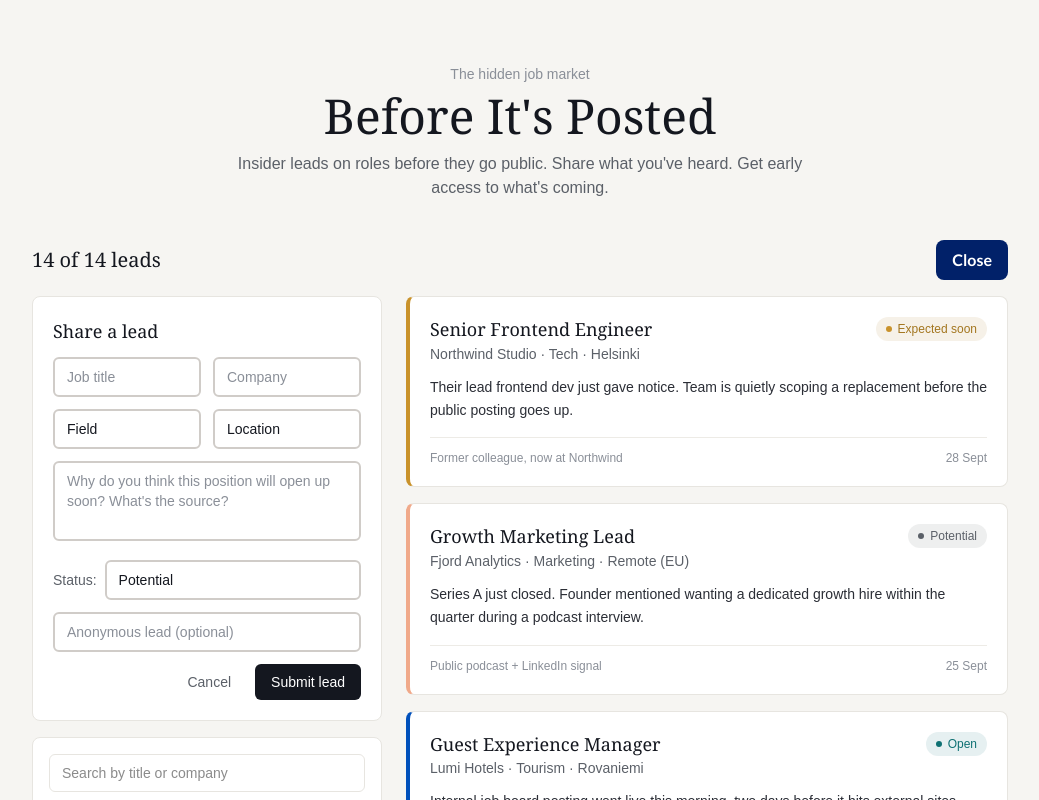
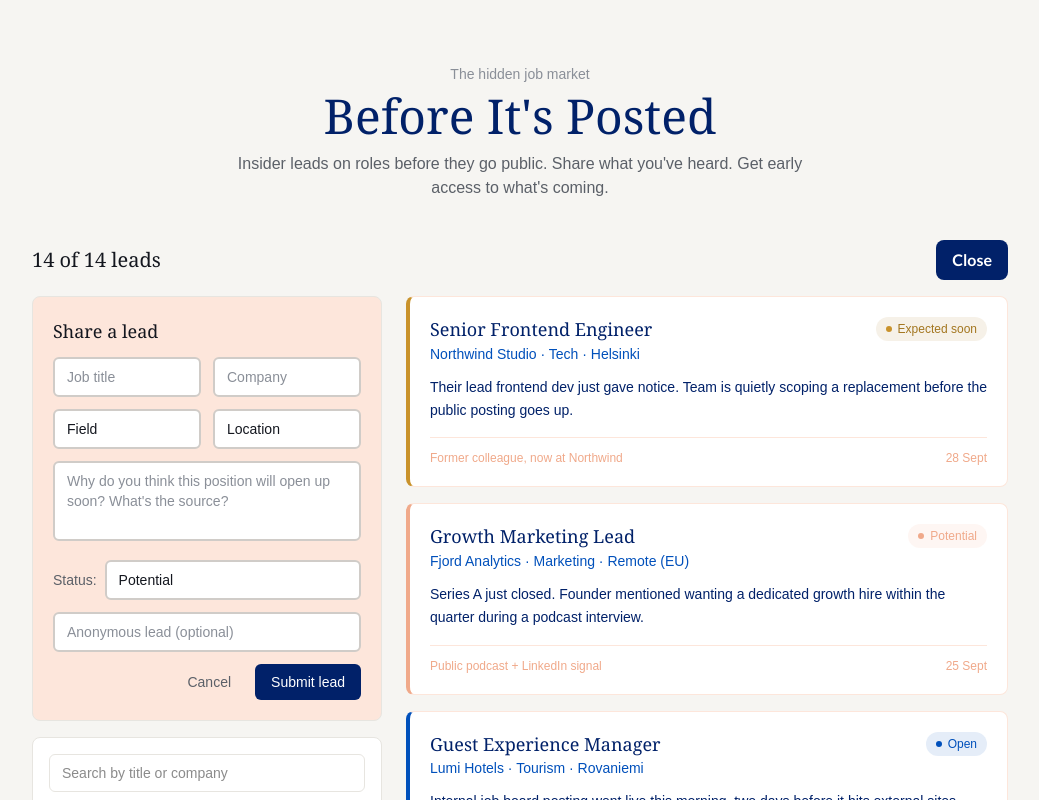
Before and after one commit to Nyukaa/Before_It-s_Posted, a Next.js app: page / in a window 1280 px wide. Both pictures are taken after a click on the button "Share a lead". Shown: the top 800 px of the page, without its empty margins (120-1159 px from the left). Built offline with nearby package versions, Linux system fonts and the light colour scheme.

Commit message:
style: update color variables for headings, borders, and buttons across components

```diff
--- a/src/app/page.tsx
+++ b/src/app/page.tsx
@@ -54,7 +54,7 @@ export default function HomePage() {
     <div className="min-h-screen bg-[#F6F5F2]">
       <header className="max-w-5xl mx-auto px-6 pt-16 pb-10 text-center">
         <p className="text-sm text-[#8A8F98] mb-2">The hidden job market</p>
-        <h1 className="font-serif text-4xl sm:text-5xl text-[#14171F]">
+        <h1 className="font-serif text-4xl sm:text-5xl text-espoo-navy">
           Before It&apos;s Posted
         </h1>
         <p className="text-[#5B6068] mt-3 max-w-xl mx-auto">
--- a/src/components/OpportunityCard.tsx
+++ b/src/components/OpportunityCard.tsx
@@ -23,29 +23,29 @@ export default function OpportunityCard({
 
   return (
     <article
-      className={`bg-white border border-[#E7E5E0] border-l-4 ${BORDER_COLORS[opportunity.status]} rounded-lg p-5`}
+      className={`bg-white border border-espoo-pink border-l-4 ${BORDER_COLORS[opportunity.status]} rounded-lg p-5`}
     >
       <div className="flex items-start justify-between gap-3">
         <div>
-          <h3 className="font-serif text-lg text-[#14171F] leading-snug">
+          <h3 className="font-serif text-lg text-espoo-navy leading-snug">
             {opportunity.title}
           </h3>
-          <p className="text-sm text-[#5B6068] mt-0.5">
+          <p className="text-sm text-espoo-blue mt-0.5">
             {opportunity.company} · {opportunity.field} · {opportunity.location}
           </p>
         </div>
         <StatusTag status={opportunity.status} />
       </div>
 
-      <p className="text-sm text-[#2B2E36] mt-3 leading-relaxed">
+      <p className="text-sm text-espoo-navy mt-3 leading-relaxed">
         {opportunity.insiderNote}
       </p>
 
-      <div className="flex items-center justify-between mt-4 pt-3 border-t border-[#EDEBE6]">
-        <span className="text-xs text-[#8A8F98]">
+      <div className="flex items-center justify-between mt-4 pt-3 border-t border-espoo-pink">
+        <span className="text-xs text-espoo-peach">
           {opportunity.source ?? "Anonymous lead"}
         </span>
-        <span className="text-xs text-[#8A8F98]">{formattedDate}</span>
+        <span className="text-xs text-espoo-peach">{formattedDate}</span>
       </div>
     </article>
   );
--- a/src/components/StatusTag.tsx
+++ b/src/components/StatusTag.tsx
@@ -1,10 +1,10 @@
 import { OpportunityStatus, STATUS_LABELS } from "@/lib/types";
 
 const STATUS_STYLES: Record<OpportunityStatus, { text: string; bg: string; dot: string }> = {
-  potential: { text: "text-[#5B6068]", bg: "bg-[#5B6068]/10", dot: "bg-[#5B6068]" },
+  potential: { text: "text-espoo-peach", bg: "bg-espoo-peach/10", dot: "bg-espoo-peach" },
   expected_soon: { text: "text-[#A3761F]", bg: "bg-[#A3761F]/10", dot: "bg-[#C9922B]" },
-  open: { text: "text-[#0F7173]", bg: "bg-[#0F7173]/10", dot: "bg-[#0F7173]" },
-  closed: { text: "text-[#8B4A3C]", bg: "bg-[#8B4A3C]/10", dot: "bg-[#8B4A3C]" },
+  open: { text: "text-espoo-blue", bg: "bg-espoo-blue/10", dot: "bg-espoo-blue" },
+  closed: { text: "text-espoo-navy", bg: "bg-espoo-navy/10", dot: "bg-espoo-navy" },
 };
 
 export default function StatusTag({ status }: { status: OpportunityStatus }) {
--- a/src/components/SubmissionForm.tsx
+++ b/src/components/SubmissionForm.tsx
@@ -55,7 +55,7 @@ export default function SubmissionForm({
   return (
     <form
       onSubmit={handleSubmit}
-      className="bg-white border border-[#E7E5E0] rounded-lg p-5 space-y-3"
+      className="bg-espoo-pink border border-[#E7E5E0] rounded-lg p-5 space-y-3"
     >
       <h3 className="font-serif text-lg text-[#14171F]">Share a lead</h3>
 
@@ -113,7 +113,10 @@ export default function SubmissionForm({
       />
 
       <div className="flex items-center gap-2">
-        <label htmlFor="status" className="text-sm text-[#5B6068] whitespace-nowrap">
+        <label
+          htmlFor="status"
+          className="text-sm text-[#5B6068] whitespace-nowrap"
+        >
           Status:
         </label>
         <select
@@ -148,7 +151,7 @@ export default function SubmissionForm({
         </button>
         <button
           type="submit"
-          className="px-4 py-2 bg-[#14171F] text-white text-sm font-medium rounded-md hover:bg-[#2B2E36] transition-colors"
+          className="px-4 py-2 bg-espoo-navy text-white text-sm font-medium rounded-md hover:bg-[#2B2E36] transition-colors"
         >
           Submit lead
         </button>
```
